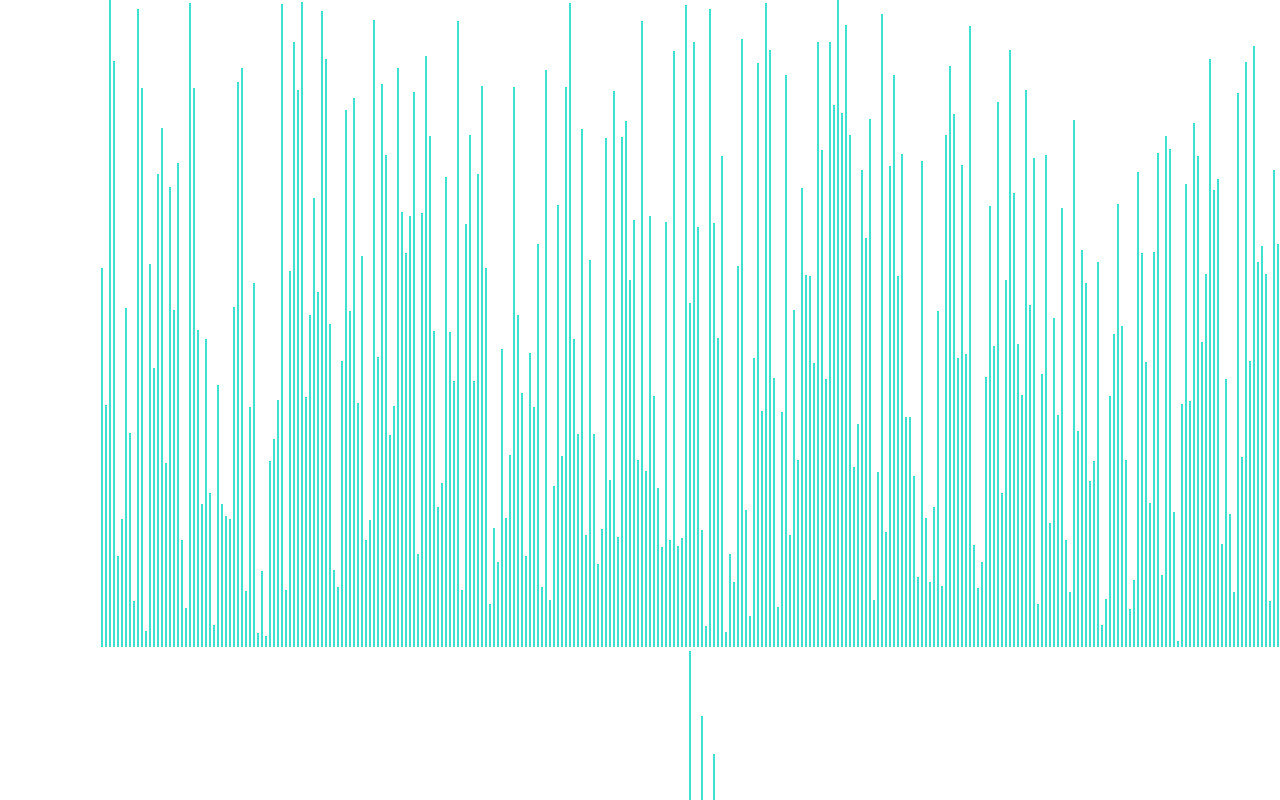
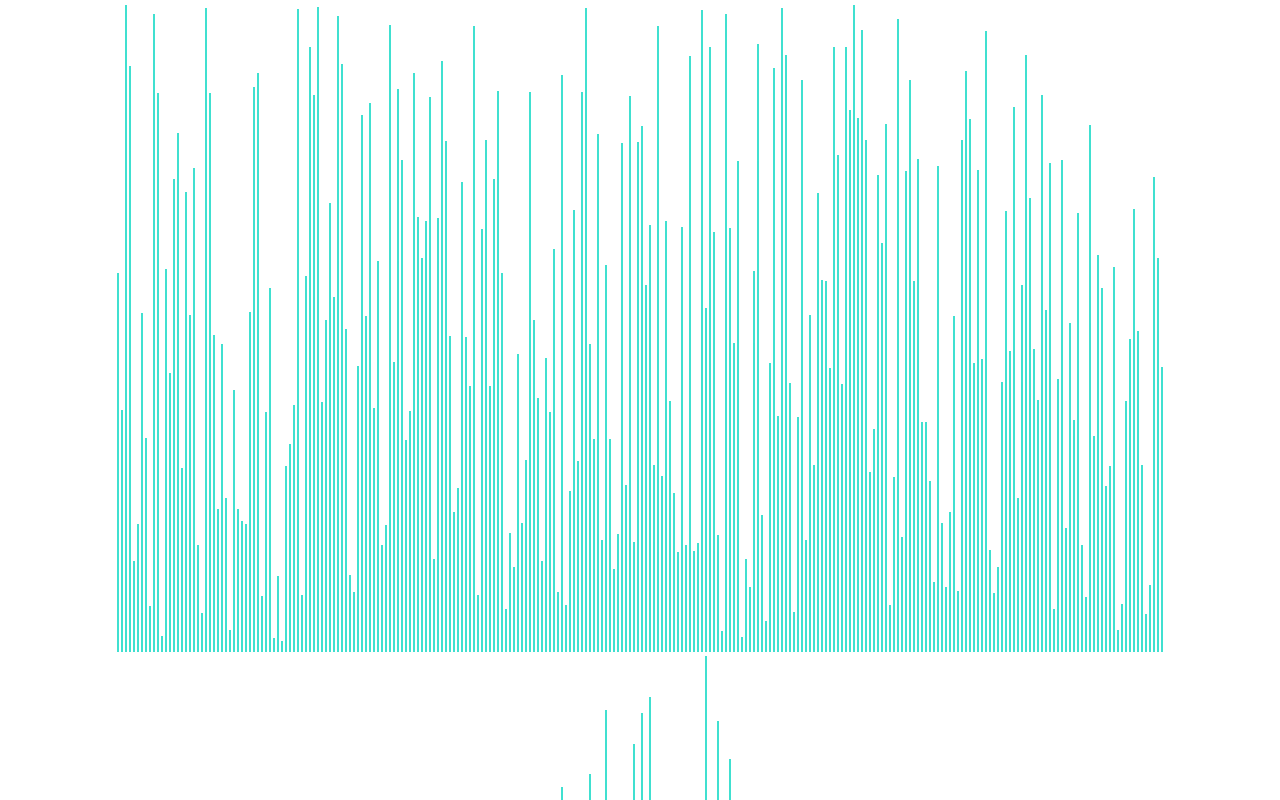
Before and after one commit to ThomBarros/Sorting-Visualiser, a React (Create React App) app: page / in a window 1280 px wide. Shown: the top 800 px of the page. Built offline with nearby package versions, Linux system fonts and the light colour scheme.

Commit message:
Removed hard coding of positioning of elements in the css code.

```diff
--- a/src/SortingVisualiser/SortingVisualiser.css
+++ b/src/SortingVisualiser/SortingVisualiser.css
@@ -1,7 +1,7 @@
 .array-container {
-    position: absolute;
-    left: 100px;
-    /* top: 100px; */
+    margin: auto;
+    width: 82%;
+    padding-top: 5px;
 }
 
 .array-bar {
```
Also changed, not shown: src/sortingAlgorithms/sortingAlgorithms.js (+12 -2 lines).
